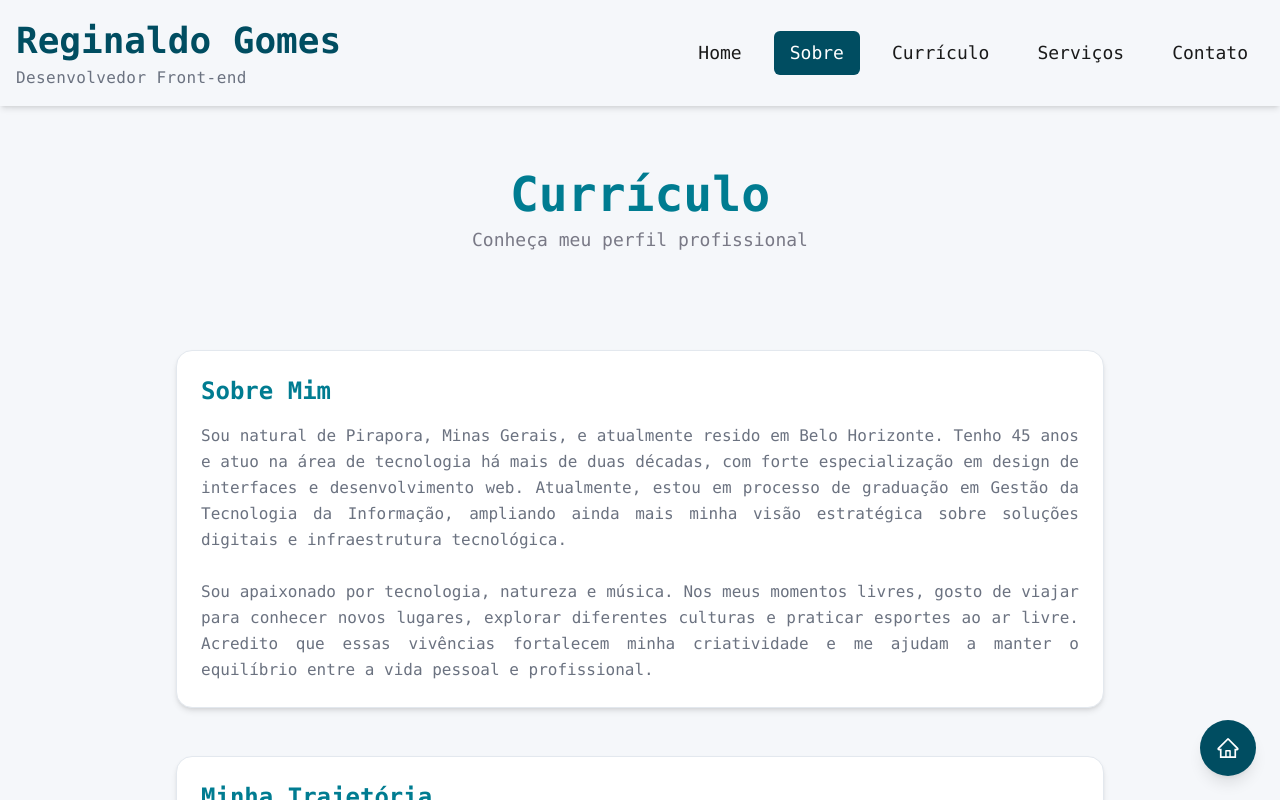
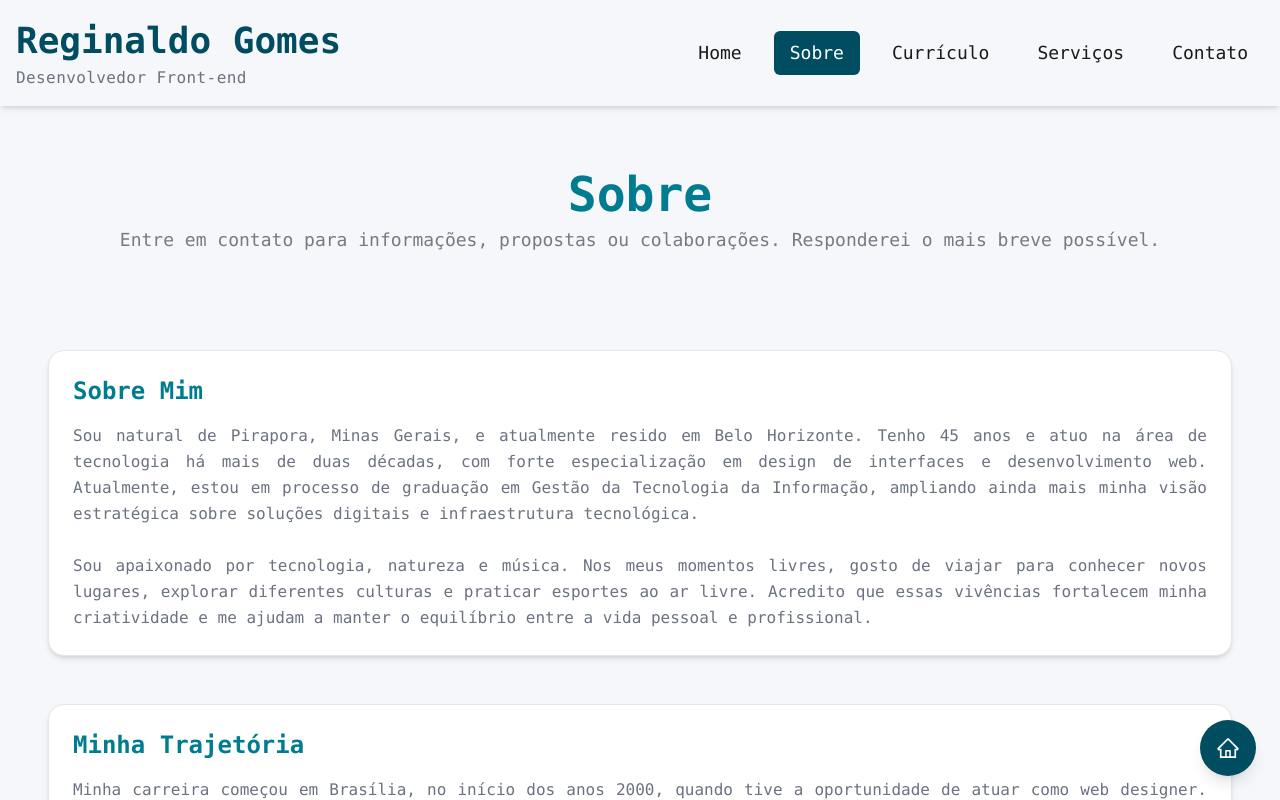
Before and after one commit to reginaldogomes/nextjs-developer-resume, a Next.js app: page /about in a window 1280 px wide. Shown: the top 800 px of the page. Built offline with nearby package versions, Linux system fonts and the light colour scheme.

Commit message:
feat: refactor PageHead component usage in About and Contact pages; update styling for consistency and clarity

```diff
--- a/src/app/about/page.tsx
+++ b/src/app/about/page.tsx
@@ -1,5 +1,12 @@
 'use client'
+import PageHead from '@/components/layout/PageHead'
 import { motion } from 'framer-motion'
+
+const PageHeadData = {
+  title: 'Sobre',
+  description:
+    'Entre em contato para informações, propostas ou colaborações. Responderei o mais breve possível.',
+}
 
 const userData = {
   about:
@@ -20,15 +27,11 @@ const sections = [
 
 export default function Page() {
   return (
-    <section className="w-full max-w-5xl mx-auto px-4 py-16 space-y-12">
-      <div className="text-center">
-        <h1 className="text-4xl sm:text-5xl font-bold text-primary">
-          Currículo
-        </h1>
-        <p className="text-muted-foreground text-lg mt-2">
-          Conheça meu perfil profissional
-        </p>
-      </div>
+    <section className="w-full mx-auto px-4 py-16 space-y-12">
+      <PageHead
+        title={PageHeadData.title}
+        description={PageHeadData.description}
+      />
       <motion.div
         className="container mx-auto px-4 sm:px-6 lg:px-8 py-12 flex flex-col gap-12"
         initial={{ opacity: 0, y: 20 }}
--- a/src/app/contact/page.tsx
+++ b/src/app/contact/page.tsx
@@ -5,10 +5,13 @@ import PageHead from '@/components/layout/PageHead'
 import { FaPhoneAlt, FaEnvelope, FaMapMarkerAlt } from 'react-icons/fa'
 import { motion } from 'framer-motion'
 
-const contactData = {
+const PageHeadData = {
   title: 'Contato',
   description:
-    'Para informações, propostas ou colaborações, entre em contato pelos meios abaixo. Responderei o mais breve possível.',
+    'Entre em contato para informações, propostas ou colaborações. Responderei o mais breve possível.',
+}
+
+const contactData = {
   intro: 'Ficarei feliz em ouvir você. Entre em contato pelos canais abaixo.',
   phone: '(31) 9 9881 1678',
   email: 'contato@reginaldogomes.dev.br',
@@ -18,23 +21,16 @@ const contactData = {
 function ContactPage() {
   return (
     <div className="max-w-2xl mx-auto px-6 py-12">
-      <div className="text-center">
-        <h1 className="text-4xl sm:text-5xl font-bold text-primary">
-          Curriculo
-        </h1>
-        <p className="text-muted-foreground text-lg mt-2">
-          Conheça meu perfil profissional
-        </p>
-      </div>
+      <PageHead
+        title={PageHeadData.title}
+        description={PageHeadData.description}
+      />
       <motion.div
         className="space-y-8 bg-surface p-8 rounded-xl shadow-md border border-border"
         initial={{ opacity: 0, y: 40 }}
         animate={{ opacity: 1, y: 0 }}
         transition={{ duration: 0.5 }}
       >
-        <h1 className="text-2xl font-bold text-foreground text-center">
-          {contactData.title}
-        </h1>
         <p className="text-muted text-center">{contactData.intro}</p>
 
         <div className="space-y-5">
--- a/src/app/solutions/page.tsx
+++ b/src/app/solutions/page.tsx
@@ -5,13 +5,13 @@ import React from 'react'
 
 const Page = () => {
   return (
-    <>
+    <section className="w-full mx-auto px-4 py-16 space-y-12">
       <PageHead
         title="Serviços"
         description="Esta é uma breve descrição do conteúdo."
       />
       <Services />
-    </>
+    </section>
   )
 }
 
--- a/src/components/Widget.tsx
+++ b/src/components/Widget.tsx
@@ -28,7 +28,7 @@ const AboutCard: React.FC<AboutCardProps> = ({
       transition={{ duration: 0.6 }}
       viewport={{ once: true }}
       className={cn(
-        'w-full bg-muted/10 border border-border rounded-2xl p-6 shadow-sm hover:shadow-md transition',
+        'w-full bg-white border border-border rounded-2xl p-6 shadow-sm hover:shadow-md transition',
         className
       )}
     >
--- a/src/components/layout/PageHead.tsx
+++ b/src/components/layout/PageHead.tsx
@@ -18,9 +18,9 @@ export function generateMetadata({
 
 export default function PageHead({ title, description }: PageHeadProps) {
   return (
-    <div className="w-full p-8 text-center shadow-md bg-accent text-white">
-      <h1 className="text-4xl font-bold">{title}</h1>
-      {description && <p className="mt-2 text-5x1">{description}</p>}
+    <div className="text-center">
+      <h1 className="text-4xl sm:text-5xl font-bold text-primary">{title}</h1>
+      <p className="text-muted-foreground text-lg mt-2">{description}</p>
     </div>
   )
 }
```
